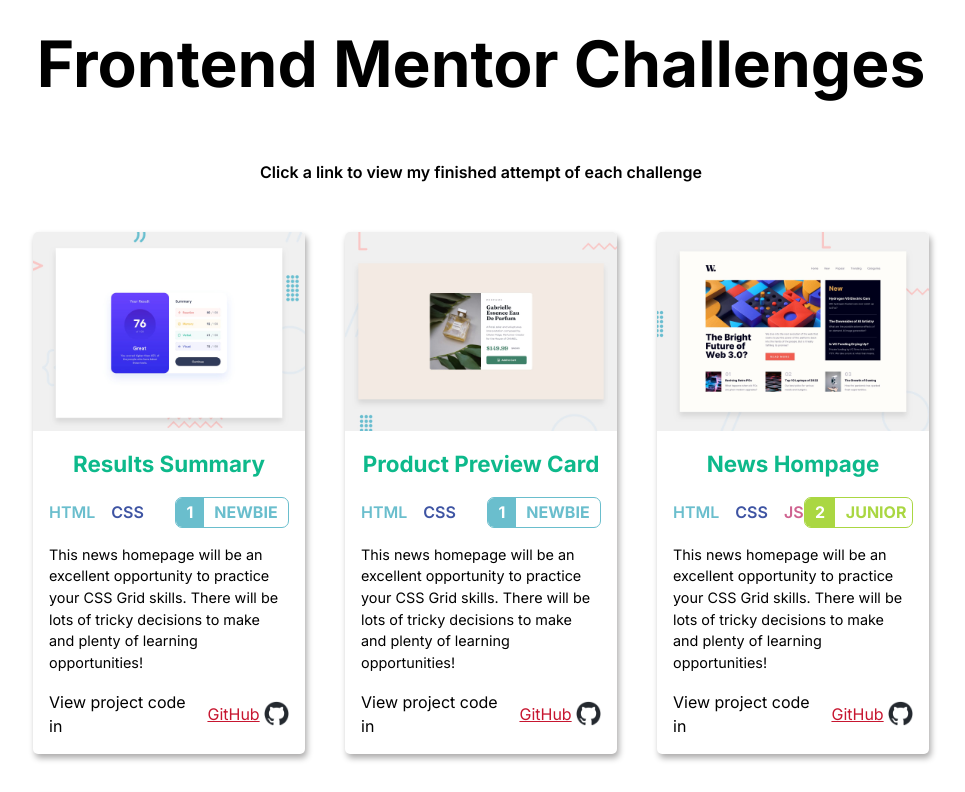
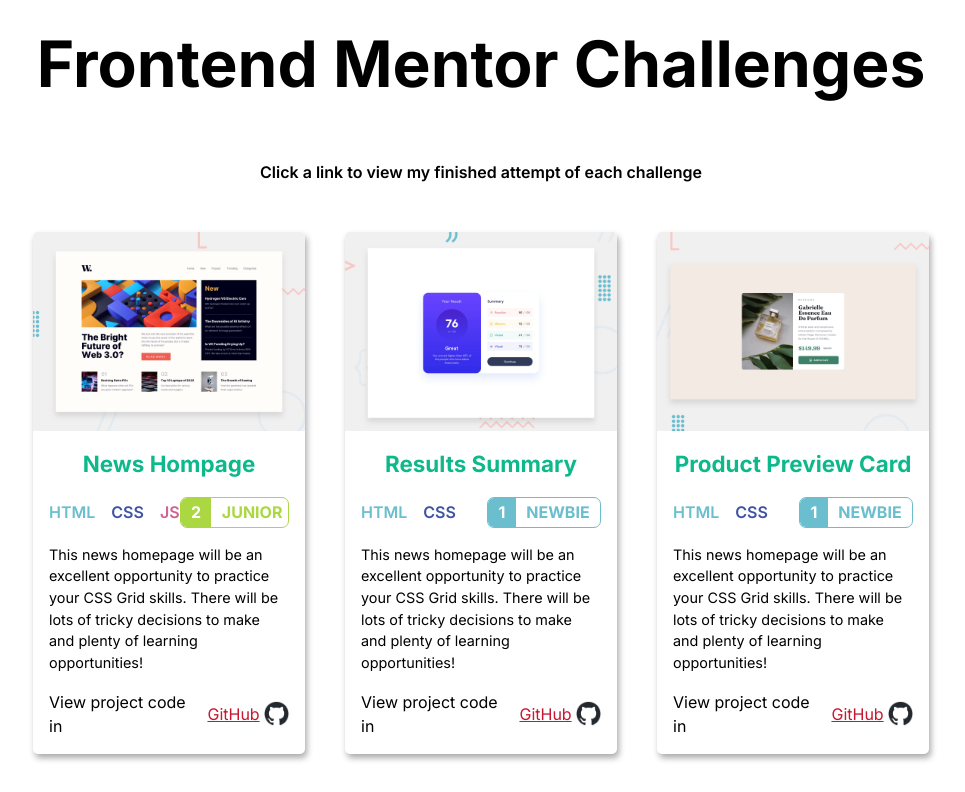
Before and after one commit to DanClubb/frontend-mentor-challenges, a Next.js app: page / in a window 1280 px wide. Shown: the top 792 px of the page, without its empty margins (159-1124 px from the left). Built offline with nearby package versions, Linux system fonts and the light colour scheme.

Commit message:
render challenges from hardest to easiest

```diff
--- a/app/page.js
+++ b/app/page.js
@@ -4,6 +4,10 @@ import CHALLENGE_PREVIEWS from "@/public/challenge-previews/challengePreviews";
 import styles from "./homepage.module.css";
 
 export default function Home() {
+  const sortByDifficulty = Object.keys(challenges).sort((a, b) => {
+    return challenges[b].difficultyNumber - challenges[a].difficultyNumber;
+  });
+  console.log(sortByDifficulty);
   return (
     <main>
       <h1 className={styles.title}>Frontend Mentor Challenges</h1>
@@ -11,7 +15,7 @@ export default function Home() {
         Click a link to view my finished attempt of each challenge
       </p>
       <section className={styles.links}>
-        {Object.keys(challenges).map((challenge) => (
+        {sortByDifficulty.map((challenge) => (
           <ChallengeCard
             route={challenges[challenge].route}
             img={CHALLENGE_PREVIEWS[challenge]}
```
